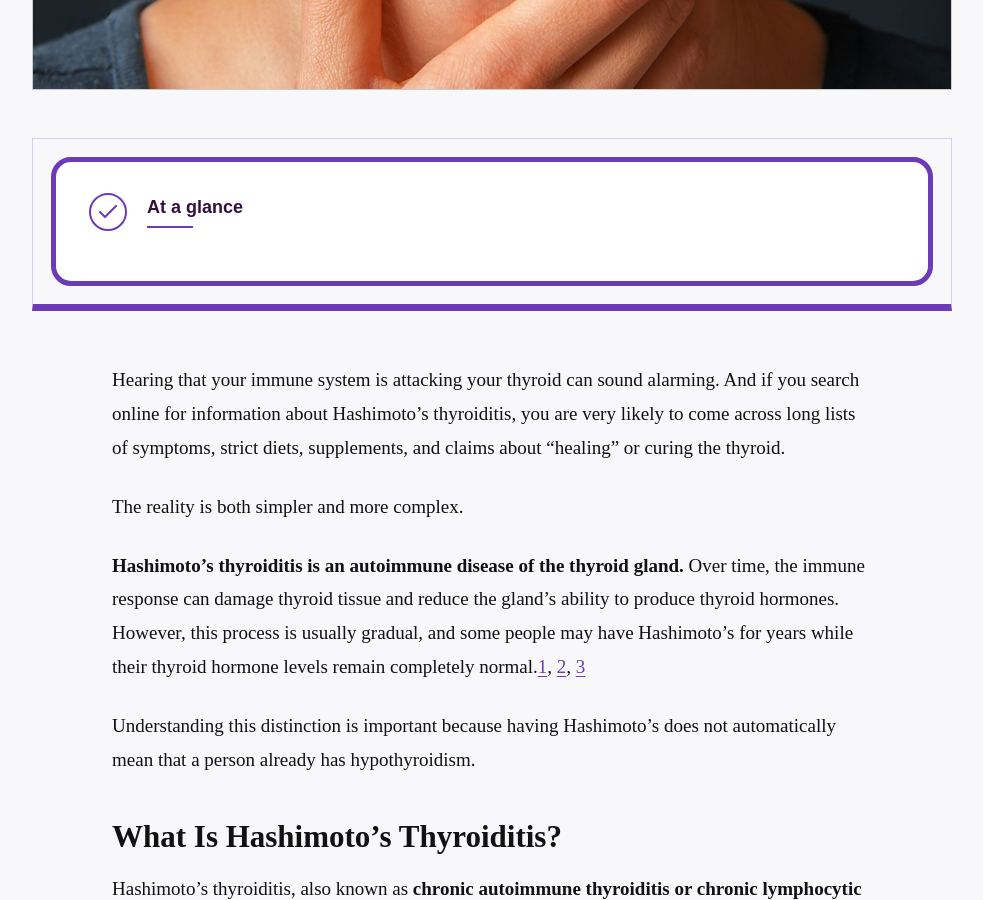
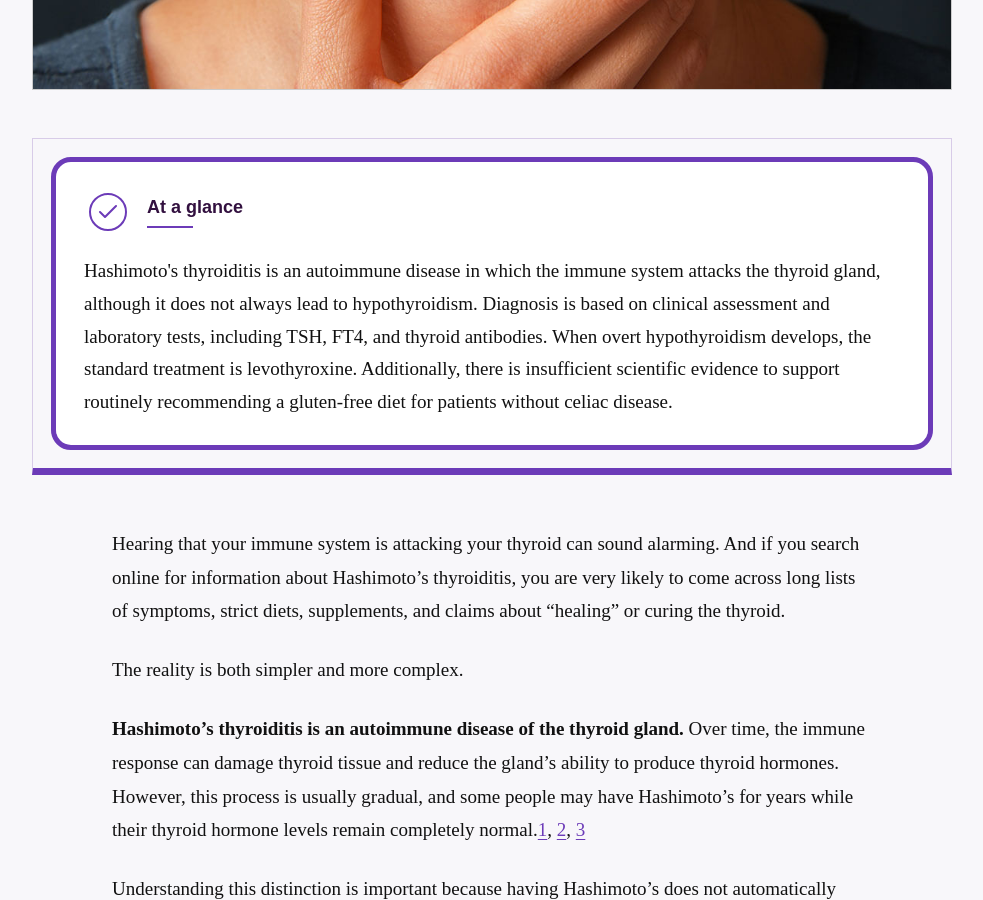
Before and after one commit to BiomedFacts/BiomedFacts, a Jekyll site: the page built from en/_posts/2026-09-14-hashimotos-thyroiditis-what-happens-to-the-thyroid.md, in a window 1280 px wide and 900 px high, scrolled down 837 px. Shown: the whole window, without its empty margins (148-1131 px from the left). Built offline with Jekyll 4.4.1, drawn with Linux system fonts in a browser that asks for light colours.

Commit message:
Update en/_posts/2026-09-14-hashimotos-thyroiditis-what-happens-to-the-thyroid.md (via Pages CMS)

```diff
--- a/en/_posts/2026-09-14-hashimotos-thyroiditis-what-happens-to-the-thyroid.md
+++ b/en/_posts/2026-09-14-hashimotos-thyroiditis-what-happens-to-the-thyroid.md
@@ -13,6 +13,13 @@ seo_title: "Hashimoto’s: Symptoms, Diagnosis, and What Happens to the Thyroid"
 seo_description: What is Hashimoto’s thyroiditis? Learn about symptoms, thyroid
   tests, its link to hypothyroidism, and what the evidence shows about gluten
   and treatment.
+overview: Hashimoto's thyroiditis is an autoimmune disease in which the immune
+  system attacks the thyroid gland, although it does not always lead to
+  hypothyroidism. Diagnosis is based on clinical assessment and laboratory
+  tests, including TSH, FT4, and thyroid antibodies. When overt hypothyroidism
+  develops, the standard treatment is levothyroxine. Additionally, there is
+  insufficient scientific evidence to support routinely recommending a
+  gluten-free diet for patients without celiac disease.
 ---
 Hearing that your immune system is attacking your thyroid can sound alarming. And if you search online for information about Hashimoto’s thyroiditis, you are very likely to come across long lists of symptoms, strict diets, supplements, and claims about “healing” or curing the thyroid.
 
```
